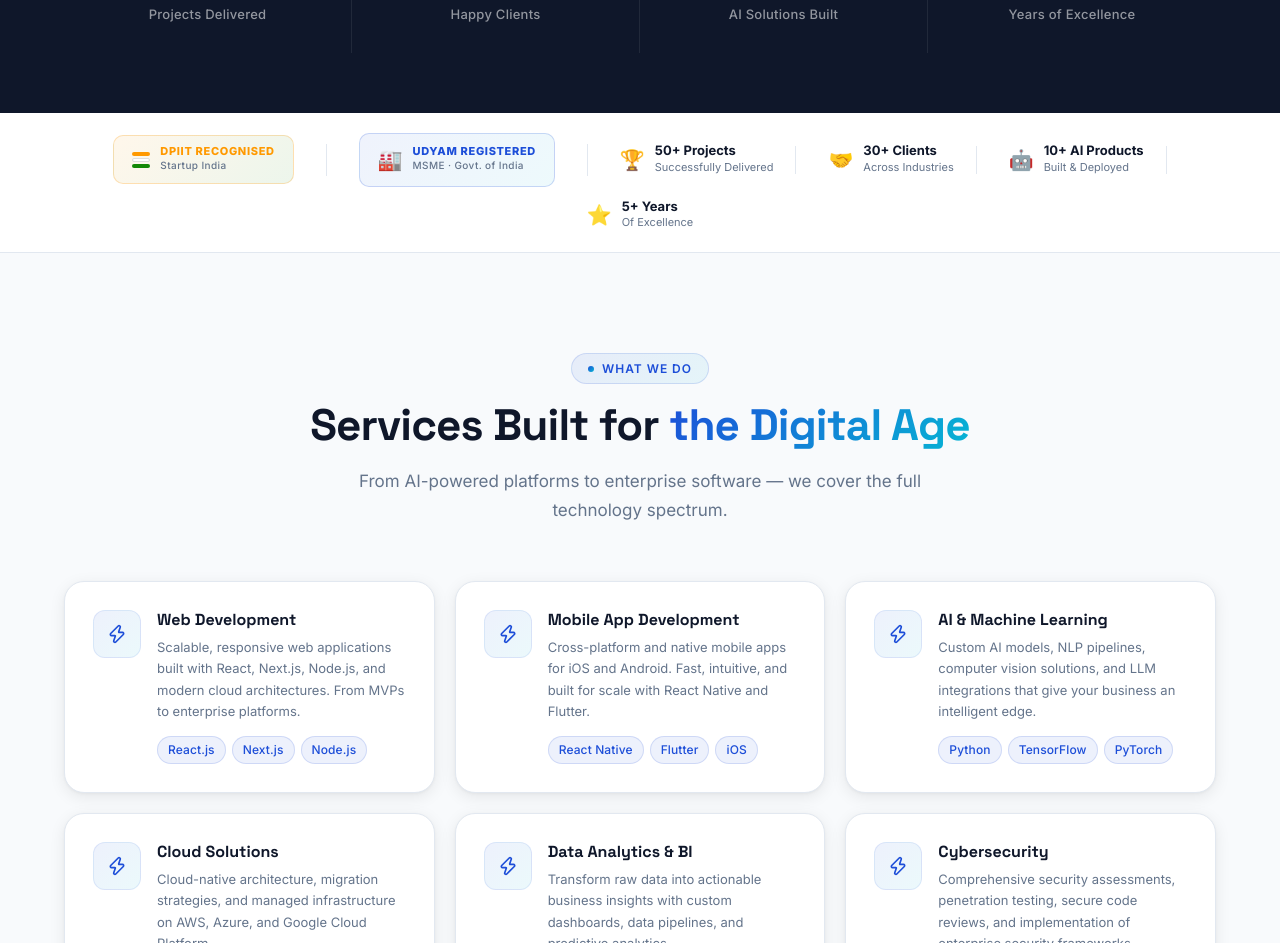
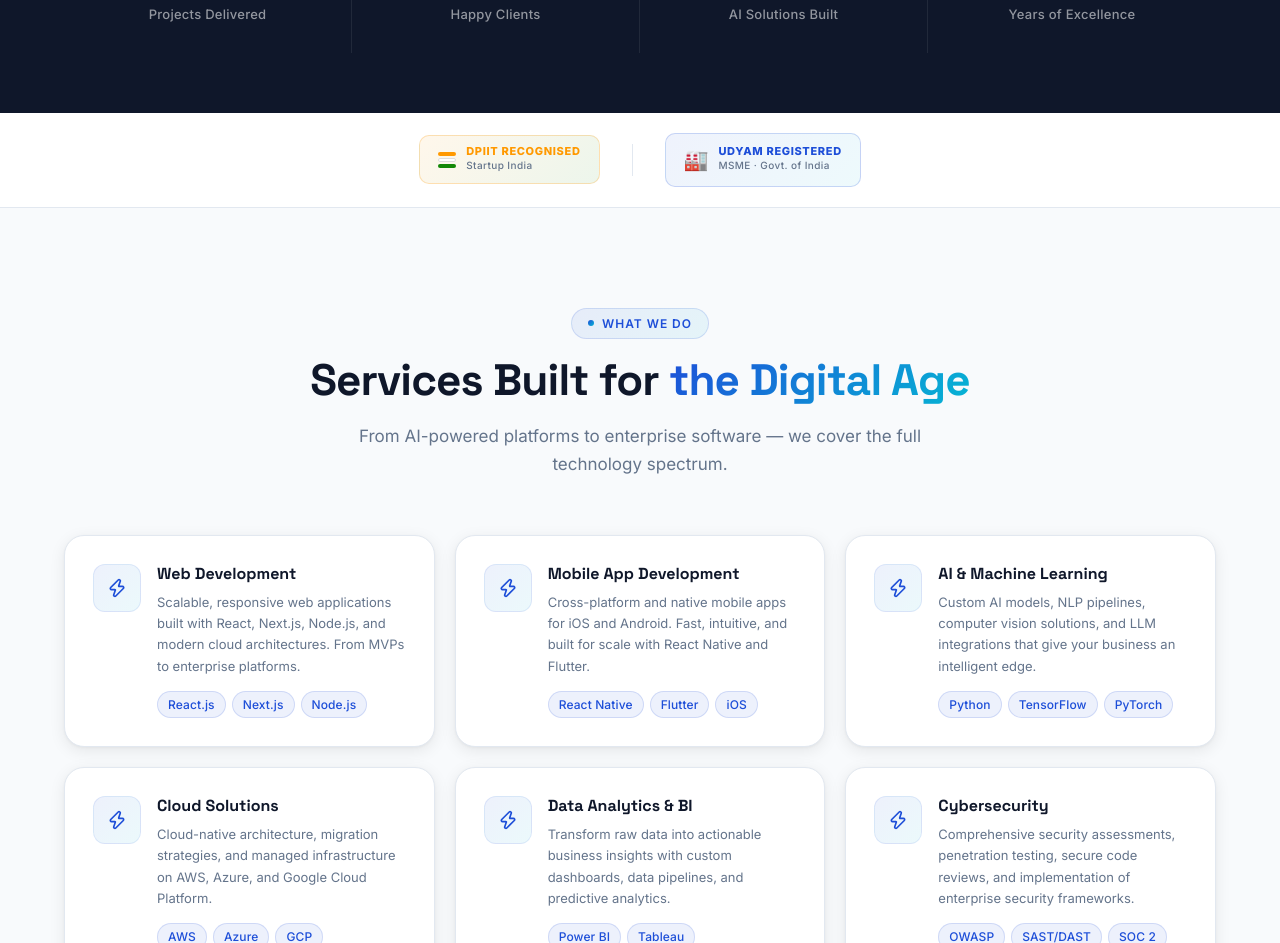
Before and after one commit to Muthukumaruma/TechYentra, a React (Vite) app: page / in a window 1280 px wide. Shown: the part 940-1883 px from the top of the page. Built offline with nearby package versions, Linux system fonts and the light colour scheme.

Commit message:
remove false stats from trust strip

```diff
--- a/src/pages/HomePage.jsx
+++ b/src/pages/HomePage.jsx
@@ -306,23 +306,6 @@ export default function HomePage() {
               </div>
             </a>
 
-            <div style={{ width: '1px', height: '32px', background: 'var(--border)' }} />
-
-            {[
-              { icon: '🏆', label: '50+ Projects', sub: 'Successfully Delivered' },
-              { icon: '🤝', label: '30+ Clients', sub: 'Across Industries' },
-              { icon: '🤖', label: '10+ AI Products', sub: 'Built & Deployed' },
-              { icon: '⭐', label: '5+ Years', sub: 'Of Excellence' },
-            ].map((item, i) => (
-              <div key={i} style={{ display: 'flex', alignItems: 'center', gap: '10px' }}>
-                <span style={{ fontSize: '20px' }}>{item.icon}</span>
-                <div>
-                  <div style={{ fontSize: '13px', fontWeight: 700, color: 'var(--text)', lineHeight: 1.2 }}>{item.label}</div>
-                  <div style={{ fontSize: '11px', color: 'var(--text-muted)' }}>{item.sub}</div>
-                </div>
-                {i < 3 && <div style={{ width: '1px', height: '28px', background: 'var(--border)', marginLeft: '12px' }} />}
-              </div>
-            ))}
           </div>
         </div>
       </section>
```
